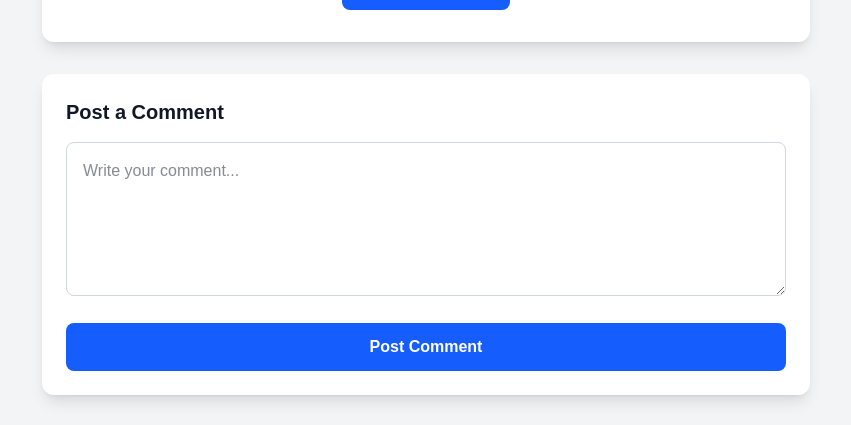
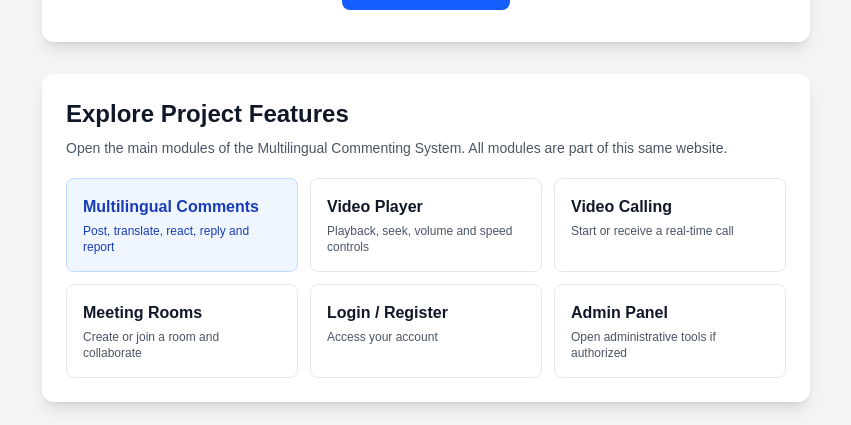
Before and after one commit to dilpreetttkaur10-rgb/multilingual-commenting-system, a Next.js app in the folder frontend/: page / in a window 1280 px wide. Shown: the part 190-615 px from the top of the page, without its empty margins (214-1065 px from the left). Built offline with nearby package versions, Linux system fonts and the light colour scheme; no server answers.

Commit message:
Add homepage feature hub for mentor review

```diff
--- a/frontend/app/page.tsx
+++ b/frontend/app/page.tsx
@@ -522,6 +522,33 @@ export default function Home() {
           </a>
         </header>
 
+        <section className="mb-8 rounded-xl bg-white p-6 shadow-lg">
+          <h2 className="text-2xl font-bold text-gray-900">Explore Project Features</h2>
+          <p className="mt-2 text-sm text-gray-600">
+            Open the main modules of the Multilingual Commenting System. All modules are part of this same website.
+          </p>
+          <div className="mt-5 grid grid-cols-1 gap-3 sm:grid-cols-2 lg:grid-cols-3">
+            <a href="#comments" className="rounded-lg border border-blue-200 bg-blue-50 p-4 font-semibold text-blue-800 hover:bg-blue-100">
+              Multilingual Comments <span className="mt-1 block text-xs font-normal">Post, translate, react, reply and report</span>
+            </a>
+            <a href="/video-demo" className="rounded-lg border border-gray-200 p-4 font-semibold text-gray-900 hover:bg-gray-50">
+              Video Player <span className="mt-1 block text-xs font-normal text-gray-600">Playback, seek, volume and speed controls</span>
+            </a>
+            <a href="/video-call" className="rounded-lg border border-gray-200 p-4 font-semibold text-gray-900 hover:bg-gray-50">
+              Video Calling <span className="mt-1 block text-xs font-normal text-gray-600">Start or receive a real-time call</span>
+            </a>
+            <a href="/meeting-room" className="rounded-lg border border-gray-200 p-4 font-semibold text-gray-900 hover:bg-gray-50">
+              Meeting Rooms <span className="mt-1 block text-xs font-normal text-gray-600">Create or join a room and collaborate</span>
+            </a>
+            <a href="/login" className="rounded-lg border border-gray-200 p-4 font-semibold text-gray-900 hover:bg-gray-50">
+              Login / Register <span className="mt-1 block text-xs font-normal text-gray-600">Access your account</span>
+            </a>
+            <a href="/admin" className="rounded-lg border border-gray-200 p-4 font-semibold text-gray-900 hover:bg-gray-50">
+              Admin Panel <span className="mt-1 block text-xs font-normal text-gray-600">Open administrative tools if authorized</span>
+            </a>
+          </div>
+        </section>
+
         <section className="rounded-xl bg-white p-6 shadow-lg">
           <h2 className="mb-4 text-xl font-semibold text-gray-900">
             Post a Comment
@@ -569,7 +596,7 @@ export default function Home() {
           )}
         </section>
 
-        <section className="mt-8">
+        <section id="comments" className="mt-8">
           <div className="mb-4 flex flex-wrap items-center justify-between gap-3">
             <h2 className="text-2xl font-bold text-gray-900">
               Comments
```
